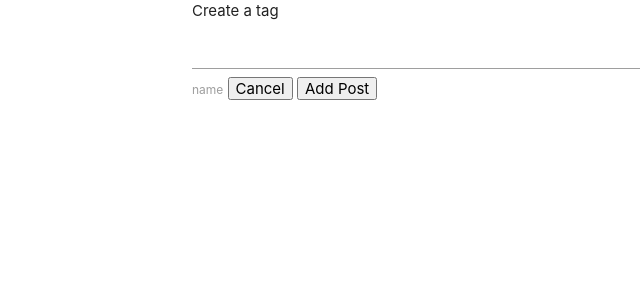
After one commit to cowabungapeppercorn/flask-blogly, a Flask app: page /tags/new in a window 1280 px wide. The commit adds this page. Shown: the top 300 px of the page, without its empty margins (0-640 px from the left). Run offline with Flask 2, Linux system fonts and the light colour scheme.

Commit message:
tags working

```diff
--- a/app.py
+++ b/app.py
@@ -3,7 +3,7 @@
 import pdb
 import datetime
 from flask import Flask, render_template, request, redirect, flash
-from models import db, connect_db, User, Post
+from models import db, connect_db, User, Post, Tag, PostTag
 from flask_debugtoolbar import DebugToolbarExtension
 
 app = Flask(__name__)
@@ -88,12 +88,14 @@ def delete_user(user_id):
 
 @app.route('/users/<int:user_id>/posts/new')
 def new_post(user_id):
+    tags = Tag.query.all()
     user = User.query.get_or_404(user_id)
-    return render_template('new_post.html', user=user)
+    return render_template('new_post.html', user=user, tags=tags)
 
 
 @app.route('/users/<int:user_id>/posts/new', methods=['POST'])
 def create_post(user_id):
+    tags = Tag.query.all()
     user = User.query.get_or_404(user_id)
     title = request.form['title']
     content = request.form['content']
@@ -103,6 +105,15 @@ def create_post(user_id):
                     user_id=user_id)
 
     db.session.add(new_post)
+    db.session.commit()
+
+    for tag in tags:
+        if request.form.get(tag.name):
+            new_post_tag = PostTag(tag_id=tag.id, post_id=new_post.id)
+        else:
+            continue
+
+    db.session.add(new_post_tag)
     db.session.commit()
 
     return redirect(f'/users/{user.id}')
@@ -134,7 +145,6 @@ def edit_post(post_id):
 
 @app.route('/posts/<int:post_id>/delete')
 def delete_post(post_id):
-
     post = Post.query.get_or_404(post_id)
 
     db.session.delete(post)
@@ -142,3 +152,56 @@ def delete_post(post_id):
 
     flash(f'{post.title} deleted')
     return redirect(f'/users/{post.user_id}')
+
+
+@app.route('/tags')
+def show_tags():
+    tags = Tag.query.all()
+    return render_template('tags.html', tags=tags)
+
+
+@app.route('/tags/<int:tag_id>')
+def show_tag_details(tag_id):
+    tag = Tag.query.get_or_404(tag_id)
+    return render_template('tag-display.html', tag=tag)
+
+
+@app.route('/tags/new')
+def new_tag():
+    return render_template('create-tag.html')
+
+
+@app.route('/tags/new', methods=['POST'])
+def new_tag_submit():
+    name = request.form['name']
+    new_tag = Tag(name=name)
+
+    db.session.add(new_tag)
+    db.session.commit()
+    return redirect('/tags')
+
+
+@app.route('/tags/<int:tag_id>/edit')
+def edit_tag(tag_id):
+    tag = Tag.query.get_or_404(tag_id)
+    return render_template('edit-tag.html', tag=tag)
+
+
+@app.route('/tags/<int:tag_id>/edit', methods=['POST'])
+def submit_edit_tag(tag_id):
+    tag = Tag.query.get_or_404(tag_id)
+    tag.name = request.form['name']
+
+    db.session.add(tag)
+    db.session.commit()
+    return redirect('/tags')
+
+
+@app.route('/tags/<int:tag_id>/delete', methods=['POST'])
+def tag_delete(tag_id):
+    tag = Tag.query.get_or_404(tag_id)
+
+    db.session.delete(tag)
+    db.session.commit()
+
+    return redirect('/tags')
--- /dev/null
+++ b/templates/create-tag.html
@@ -0,0 +1,17 @@
+{% extends 'base.html' %}
+
+{% block title %}Create a tag{% endblock %}
+
+{% block main_header %}Create a tag{% endblock %}
+
+{% block content %}
+
+    <form action="/tags/new" method="POST">
+        <input type="text" name="name" id="name">
+        <label for="name">name</label>
+        <a href="/tags"><button type="button">Cancel</button></a>
+        <input style="display: inline" type="submit" value="Add Post">
+    </form>
+
+
+{% endblock %}
--- a/test.py
+++ b/test.py
@@ -31,10 +31,10 @@ class FlaskTests(TestCase):
 
     def test_user_edit(self):
         with self.client as client:
-            response = client.get('/users/27/edit')
+            response = client.get('/users/20/edit')
             html = response.get_data(as_text=True)
             self.assertEqual(response.status_code, 200)
-            self.assertIn('<form action="/users/new" method="POST">', html)
+            self.assertIn('<form action="/users/20/edit" method="POST">', html)
 
     def test_new_post(self):
         with self.client as client:
```
Also changed, not shown: models.py (+15 -8 lines), templates/edit-tag.html (added, +17 -0 lines), templates/new_post.html (+14 -1 lines), templates/post_display.html (+16 -4 lines), templates/post_edit.html (+7 -0 lines), templates/tag-display.html (added, +18 -0 lines), templates/tags.html (added, +17 -0 lines).
